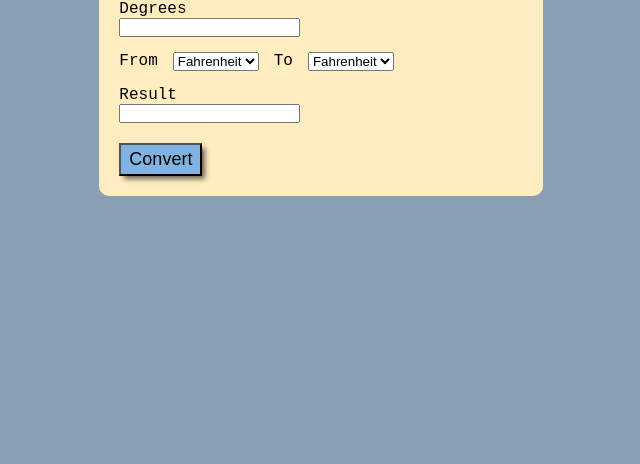
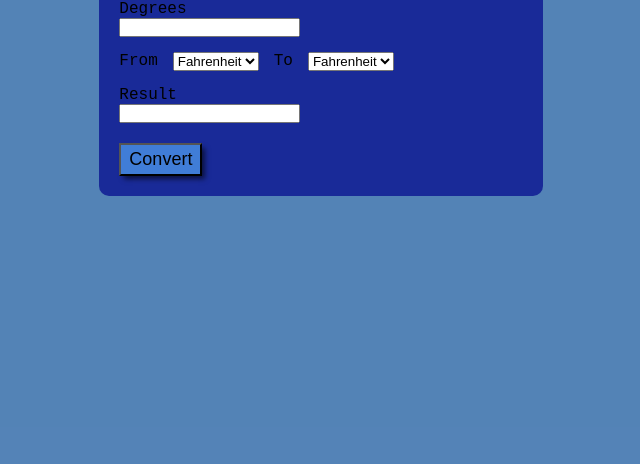
Before and after one commit to kondibhanu9/oibsip_task03, a plain HTML site: page index.html in a window 1280 px wide. Shown: the part 336-800 px from the top of the page, without its empty margins (319-959 px from the left). Drawn offline with Linux system fonts and the light colour scheme.

Commit message:
Update style.css

```diff
--- a/style.css
+++ b/style.css
@@ -3,7 +3,7 @@
     padding:0;
 }
 .background{
-    background-color: rgba(89, 119, 151, 0.701);
+    background-color: rgba(11, 79, 152, 0.701);
     height:100vh;
     width:100vw;
     display:flex;
@@ -14,7 +14,7 @@
 
 
 .inside-bg{
-    background-color: rgb(255, 237, 192);
+    background-color: rgb(25, 42, 152);
     width:max-content;
     padding: 20px;
     border-radius: 10px;
```
